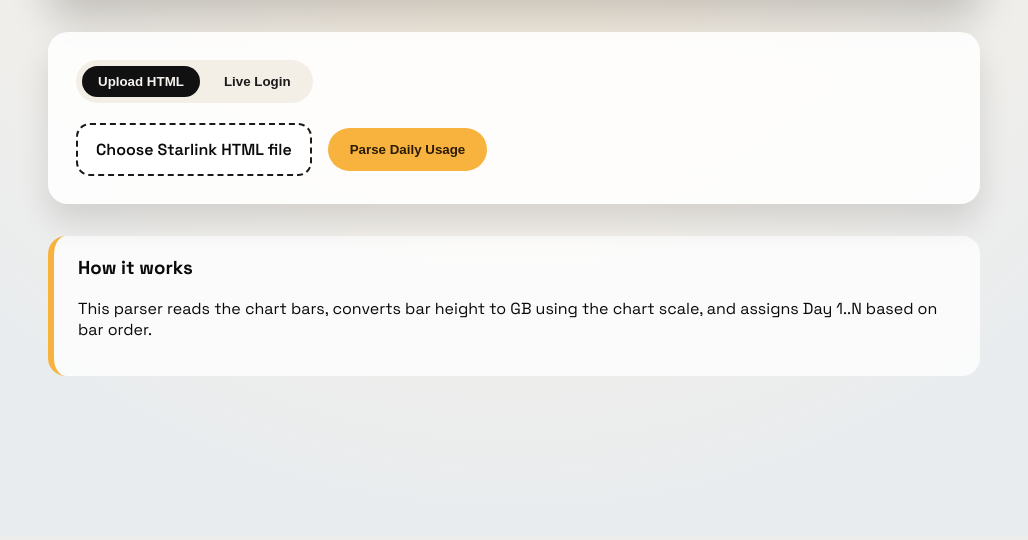
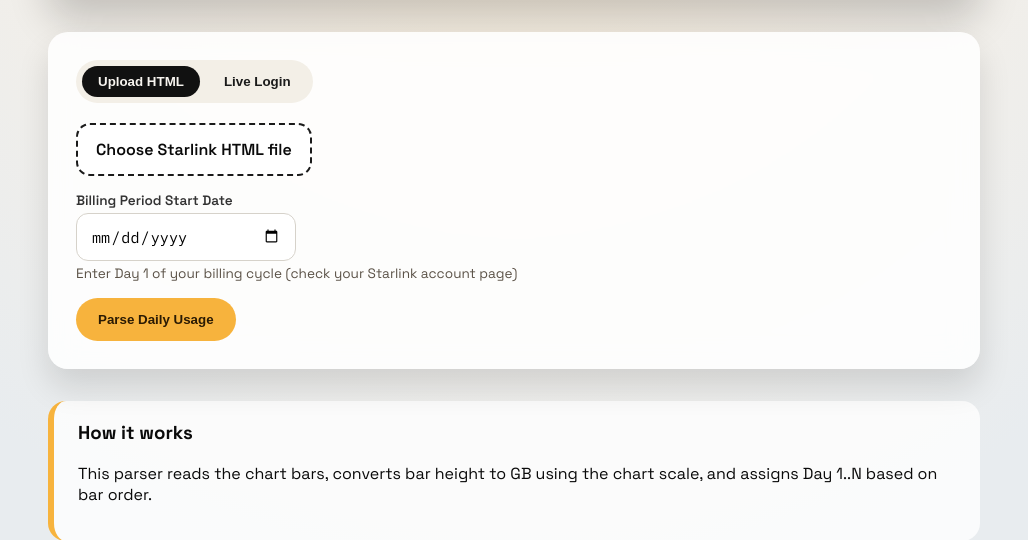
Before and after one commit to alysphr/starlink-daily-usage, a Flask app: page / in a window 1280 px wide. Shown: the part 265-805 px from the top of the page, without its empty margins (126-1154 px from the left). Before the commit the page ends 641 px from the top, so only its background shows below. Run offline with Flask 3, Linux system fonts and the light colour scheme.

Commit message:
Fix billing date accuracy: add Billing Period Start Date input to forms

```diff
--- a/app.py
+++ b/app.py
@@ -1,5 +1,5 @@
 import io
-from datetime import datetime
+from datetime import date, datetime
 from flask import Flask, render_template, request, send_file
 from scraper import fetch_usage_html, parse_daily_usage, to_csv
 
@@ -10,6 +10,17 @@ LATEST = {
     "rows": None,
     "filename": None,
 }
+
+
+def _parse_billing_date(value: str):
+    """Parse a YYYY-MM-DD string into a date. Returns None if blank or invalid."""
+    value = value.strip()
+    if not value:
+        return None
+    try:
+        return date.fromisoformat(value)
+    except ValueError:
+        return None
 
 
 @app.route("/", methods=["GET", "POST"])
@@ -34,6 +45,7 @@ def index():
             elif not cookies_json and (not username or not password):
                 error = "Provide username/password or paste cookies JSON."
             else:
+                billing_start = _parse_billing_date(request.form.get("billing_start", ""))
                 try:
                     html = fetch_usage_html(
                         url,
@@ -43,7 +55,7 @@ def index():
                         use_edge=use_edge,
                         cookies_json=cookies_json or None,
                     )
-                    daily = parse_daily_usage(html)
+                    daily = parse_daily_usage(html, billing_start_date=billing_start)
                     csv_text = to_csv(daily)
 
                     LATEST["csv"] = csv_text
@@ -61,7 +73,8 @@ def index():
             else:
                 try:
                     html = upload.read().decode("utf-8", errors="ignore")
-                    daily = parse_daily_usage(html)
+                    billing_start = _parse_billing_date(request.form.get("billing_start", ""))
+                    daily = parse_daily_usage(html, billing_start_date=billing_start)
                     csv_text = to_csv(daily)
 
                     LATEST["csv"] = csv_text
--- a/static/style.css
+++ b/static/style.css
@@ -133,6 +133,24 @@ body {
   padding: 12px 14px;
   font-size: 0.95rem;
   font-family: "IBM Plex Mono", "Courier New", monospace;
+}
+
+.date-row {
+  display: flex;
+  flex-direction: column;
+  gap: 4px;
+  width: 100%;
+}
+
+.date-label {
+  font-weight: 600;
+  font-size: 0.85rem;
+  color: #333;
+}
+
+.date-input {
+  font-family: "IBM Plex Mono", "Courier New", monospace;
+  max-width: 220px;
 }
 
 .text-area {
--- a/templates/index.html
+++ b/templates/index.html
@@ -33,6 +33,11 @@
             <input type="file" name="html_file" accept=".html" required />
             <span>Choose Starlink HTML file</span>
           </label>
+          <div class="date-row">
+            <label class="date-label" for="billing_start_upload">Billing Period Start Date</label>
+            <input class="text-input date-input" type="date" id="billing_start_upload" name="billing_start" />
+            <span class="helper">Enter Day 1 of your billing cycle (check your Starlink account page)</span>
+          </div>
           <button type="submit" class="cta">Parse Daily Usage</button>
         </form>
 
@@ -41,6 +46,11 @@
           <input class="text-input" type="text" name="username" placeholder="Starlink username" />
           <input class="text-input" type="password" name="password" placeholder="Starlink password" />
           <input class="text-input" type="url" name="target_url" placeholder="Daily usage URL" required />
+          <div class="date-row">
+            <label class="date-label" for="billing_start_live">Billing Period Start Date</label>
+            <input class="text-input date-input" type="date" id="billing_start_live" name="billing_start" />
+            <span class="helper">Enter Day 1 of your billing cycle (check your Starlink account page)</span>
+          </div>
             <textarea class="text-input text-area" name="cookies_json" placeholder="Paste cookies JSON (required if login is blocked)" rows="4"></textarea>
           <label class="checkbox-row">
             <input type="checkbox" name="open_browser" />
```
Also changed, not shown: scraper.py (+8 -6 lines). Lines whose indentation alone changed are shown as unchanged.
